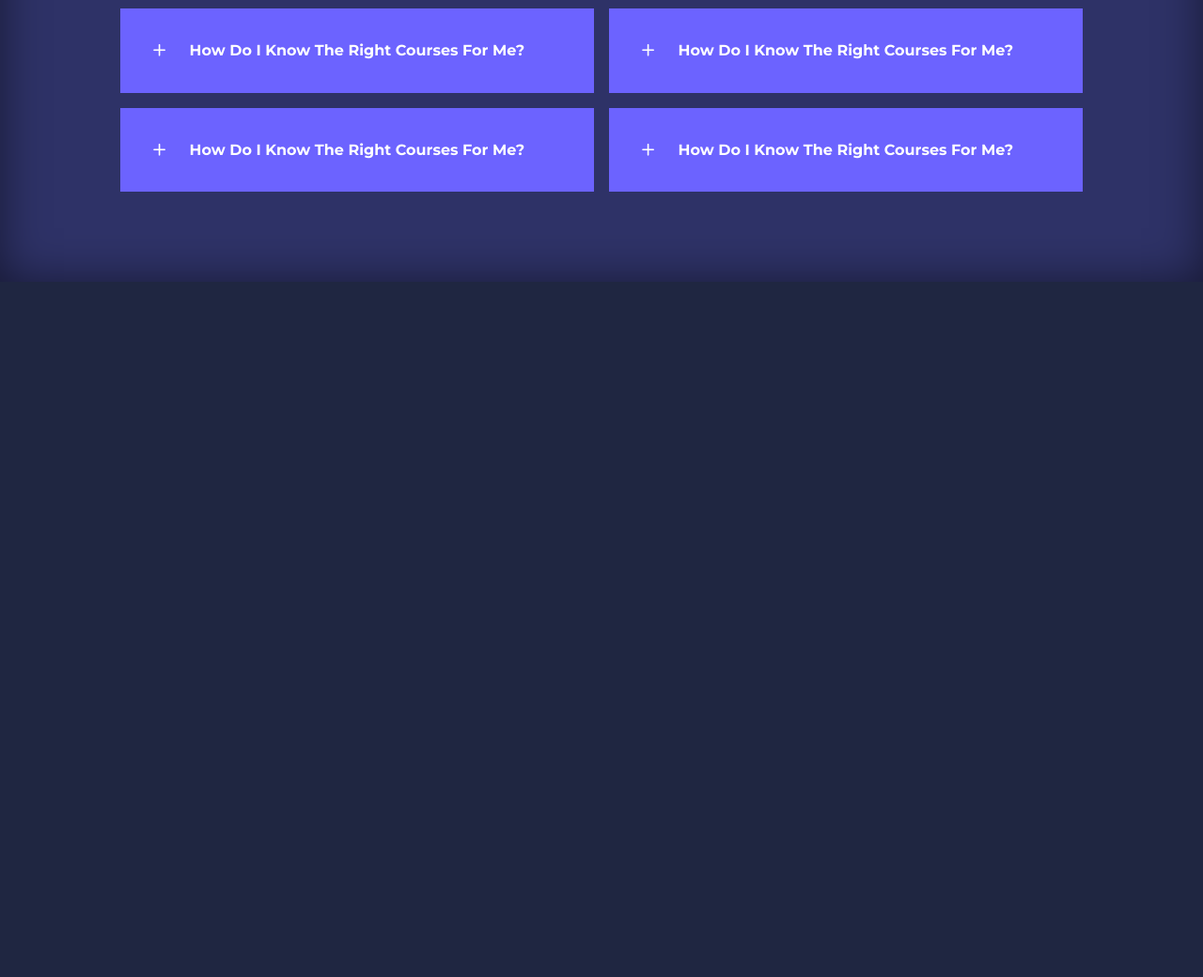
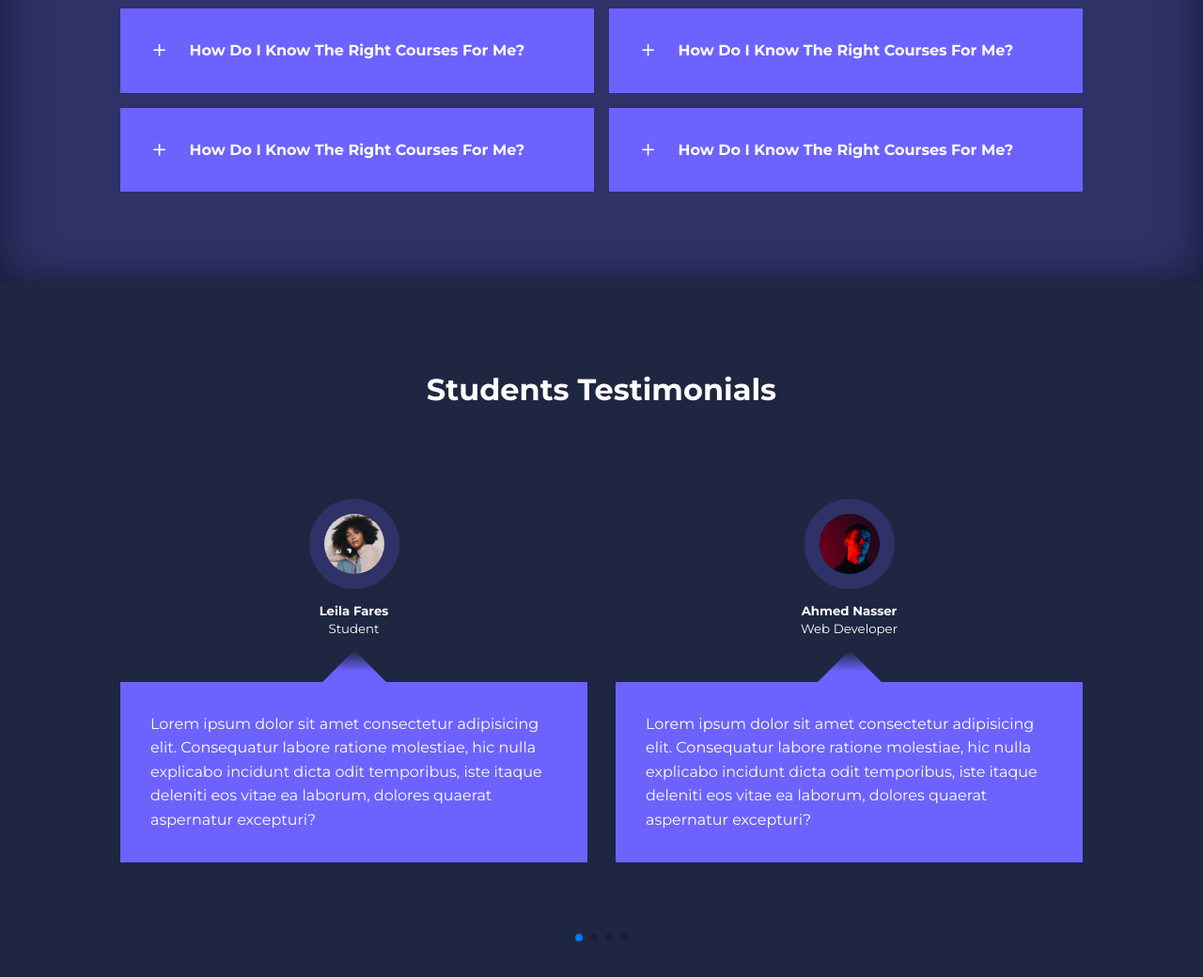
Before and after one commit to Hassan-Hammoud/education-website, a plain HTML site: page index.html in a window 1280 px wide. Shown: the part 2498-3538 px from the top of the page at 94% size. Before the commit the page ends 2798 px from the top, so only its background shows below. Drawn offline with nearby package versions, Linux system fonts and the light colour scheme.

Commit message:
finished testimonial section

```diff
--- a/css/style.css
+++ b/css/style.css
@@ -334,3 +334,60 @@ header {
   display: block;
 }
 /* =============== END FAQS =============== */
+
+/* =============== Start Testimonials =============== */
+.testimonials__container {
+  overflow-x: hidden;
+  position: relative;
+  margin-bottom: 5rem;
+}
+
+.testimonial {
+  padding-top: 2rem;
+}
+.avatar {
+  width: 6rem;
+  height: 6rem;
+  border-radius: 50%;
+  margin: 0 auto 1rem;
+  overflow: hidden;
+  border: 1rem solid var(--color-bg1);
+  object-fit: cover;
+}
+
+.testimonial__info {
+  text-align: center;
+}
+
+.testimonial__body {
+  position: relative;
+  background: var(--color-primary);
+  padding: 2rem;
+  margin-top: 3rem;
+}
+
+.testimonial__body::before {
+  content: "";
+  display: block;
+  position: absolute;
+  top: -1.5rem;
+  right: 50%;
+  transform: translateX(50%) rotate(45deg);
+  width: 3rem;
+  height: 3rem;
+  background: linear-gradient(
+    135deg,
+    transparent,
+    var(--color-primary),
+    var(--color-primary),
+    var(--color-primary)
+  );
+  t
+}
+
+.swiper-slide {
+  display: flex;
+  align-items: center;
+  justify-content: center;
+}
+/* =============== END Testimonials =============== */
--- a/index.html
+++ b/index.html
@@ -22,6 +22,12 @@
     <link
       href="https://fonts.googleapis.com/css2?family=Montserrat:ital,wght@0,100..900;1,100..900&display=swap"
       rel="stylesheet"
+    />
+
+    <!-- SWIPER JS SLIDER -->
+    <link
+      rel="stylesheet"
+      href="https://cdn.jsdelivr.net/npm/swiper@11/swiper-bundle.min.css"
     />
   </head>
   <body>
@@ -352,7 +358,133 @@
     </section>
     <!-- END FAQS SECTION  -->
 
+    <!-- START TESTIMONIALS SECTION  -->
+    <section class="container testimonials__container mySwiper mySwiper">
+      <h2>Students Testimonials</h2>
+      <div class="swiper-wrapper">
+        <!-- Start Testimonial One  -->
+        <article class="testimonial swiper-slide">
+          <div class="avatar">
+            <img src="assets/images/avatar1.jpg" alt="AvatarOne" />
+          </div>
+          <div class="testimonial__info">
+            <h5>Leila Fares</h5>
+            <small>Student</small>
+          </div>
+          <div class="testimonial__body">
+            <p>
+              Lorem ipsum dolor sit amet consectetur adipisicing elit.
+              Consequatur labore ratione molestiae, hic nulla explicabo incidunt
+              dicta odit temporibus, iste itaque deleniti eos vitae ea laborum,
+              dolores quaerat aspernatur excepturi?
+            </p>
+          </div>
+        </article>
+        <!-- End Testimonial ONE  -->
+
+        <!-- Start Testimonial Two  -->
+        <article class="testimonial swiper-slide">
+          <div class="avatar">
+            <img src="assets/images/avatar2.jpg" alt="AvatarOne" />
+          </div>
+          <div class="testimonial__info">
+            <h5>Ahmed Nasser</h5>
+            <small>Web Developer</small>
+          </div>
+          <div class="testimonial__body">
+            <p>
+              Lorem ipsum dolor sit amet consectetur adipisicing elit.
+              Consequatur labore ratione molestiae, hic nulla explicabo incidunt
+              dicta odit temporibus, iste itaque deleniti eos vitae ea laborum,
+              dolores quaerat aspernatur excepturi?
+            </p>
+          </div>
+        </article>
+        <!-- End Testimonial Two  -->
+
+        <!-- Start Testimonial Three  -->
+        <article class="testimonial swiper-slide">
+          <div class="avatar">
+            <img src="assets/images/avatar3.jpg" alt="AvatarThree" />
+          </div>
+          <div class="testimonial__info">
+            <h5>Khaled Zain</h5>
+            <small>Student</small>
+          </div>
+          <div class="testimonial__body">
+            <p>
+              Lorem ipsum dolor sit amet consectetur adipisicing elit.
+              Consequatur labore ratione molestiae, hic nulla explicabo incidunt
+              dicta odit temporibus, iste itaque deleniti eos vitae ea laborum,
+              dolores quaerat aspernatur excepturi?
+            </p>
+          </div>
+        </article>
+        <!-- End Testimonial Three  -->
+
+        <!-- Start Testimonial Four  -->
+        <article class="testimonial swiper-slide">
+          <div class="avatar">
+            <img src="assets/images/avatar4.jpg" alt="AvatarFour" />
+          </div>
+          <div class="testimonial__info">
+            <h5>Salma Rafiq</h5>
+            <small>Web Developer</small>
+          </div>
+          <div class="testimonial__body">
+            <p>
+              Lorem ipsum dolor sit amet consectetur adipisicing elit.
+              Consequatur labore ratione molestiae, hic nulla explicabo incidunt
+              dicta odit temporibus, iste itaque deleniti eos vitae ea laborum,
+              dolores quaerat aspernatur excepturi?
+            </p>
+          </div>
+        </article>
+        <!-- End Testimonial Four  -->
+
+        <!-- Start Testimonial Five  -->
+        <article class="testimonial swiper-slide">
+          <div class="avatar">
+            <img src="assets/images/avatar5.jpg" alt="AvatarFive" />
+          </div>
+          <div class="testimonial__info">
+            <h5>Nadine Hamed</h5>
+            <small>Student</small>
+          </div>
+          <div class="testimonial__body">
+            <p>
+              Lorem ipsum dolor sit amet consectetur adipisicing elit.
+              Consequatur labore ratione molestiae, hic nulla explicabo incidunt
+              dicta odit temporibus, iste itaque deleniti eos vitae ea laborum,
+              dolores quaerat aspernatur excepturi?
+            </p>
+          </div>
+        </article>
+        <!-- End Testimonial Five  -->
+      </div>
+      <div class="swiper-pagination"></div>
+    </section>
+    <!-- END TESTIMONIALS SECTION  -->
+
+    <script src="https://cdn.jsdelivr.net/npm/swiper@11/swiper-bundle.min.js"></script>
     <script src="main.js"></script>
+    <script>
+      var swiper = new Swiper(".mySwiper", {
+        slidesPerView: 1,
+        spaceBetween: 30,
+        pagination: {
+          el: ".swiper-pagination",
+          clickable: true,
+        },
+        // When Window Is >= 600px
+
+        breakpoints: {
+          600: {
+            slidesPerView: 2,
+          },
+        },
+      });
+    </script>
     <!-- one hours and six minutes left -->
   </body>
 </html>
--- a/main.js
+++ b/main.js
@@ -24,4 +24,5 @@ faqs.forEach((faq) => {
     }
   });
 });
+
 // End Show / Hide Faq Answer
```
